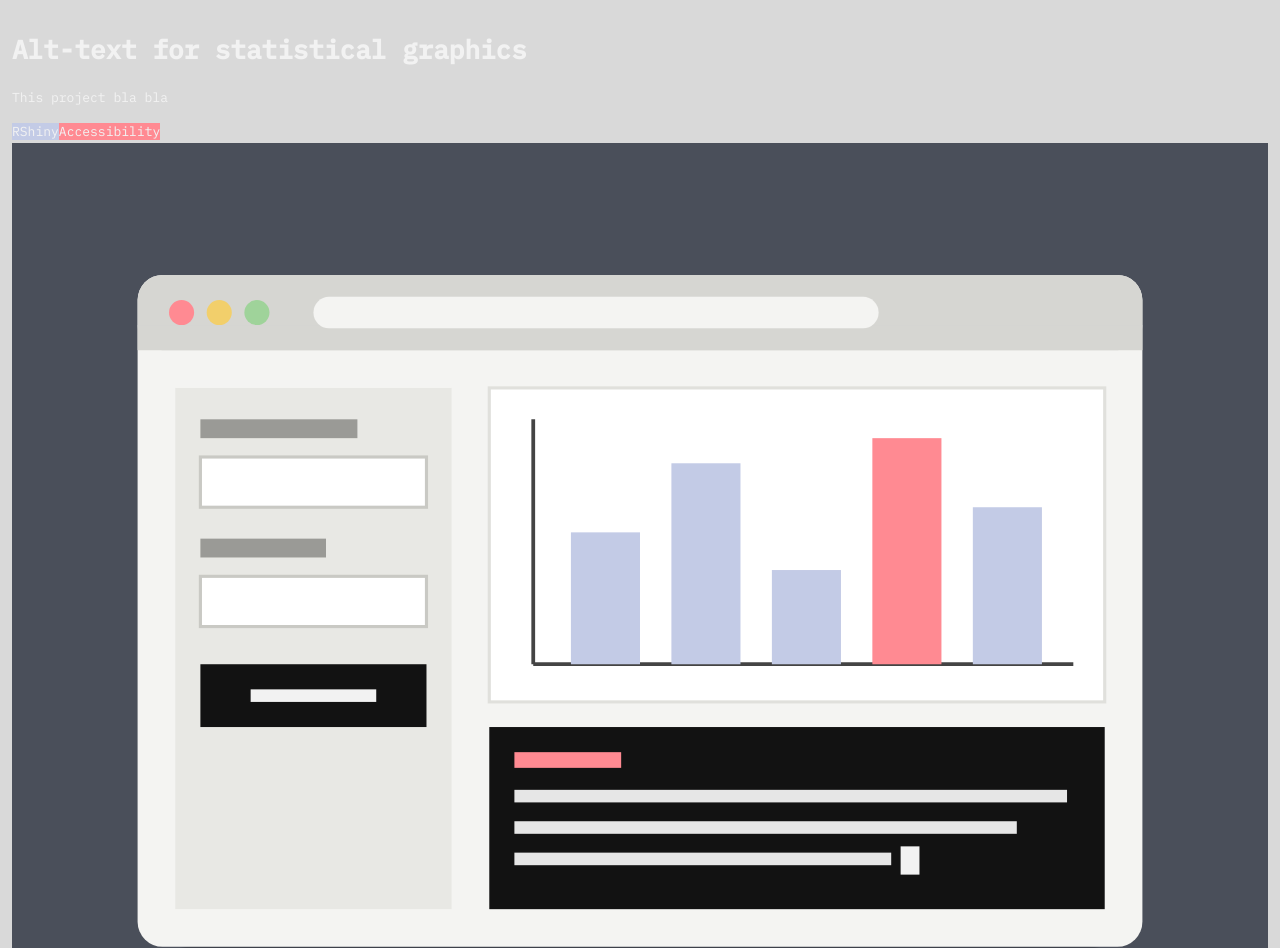
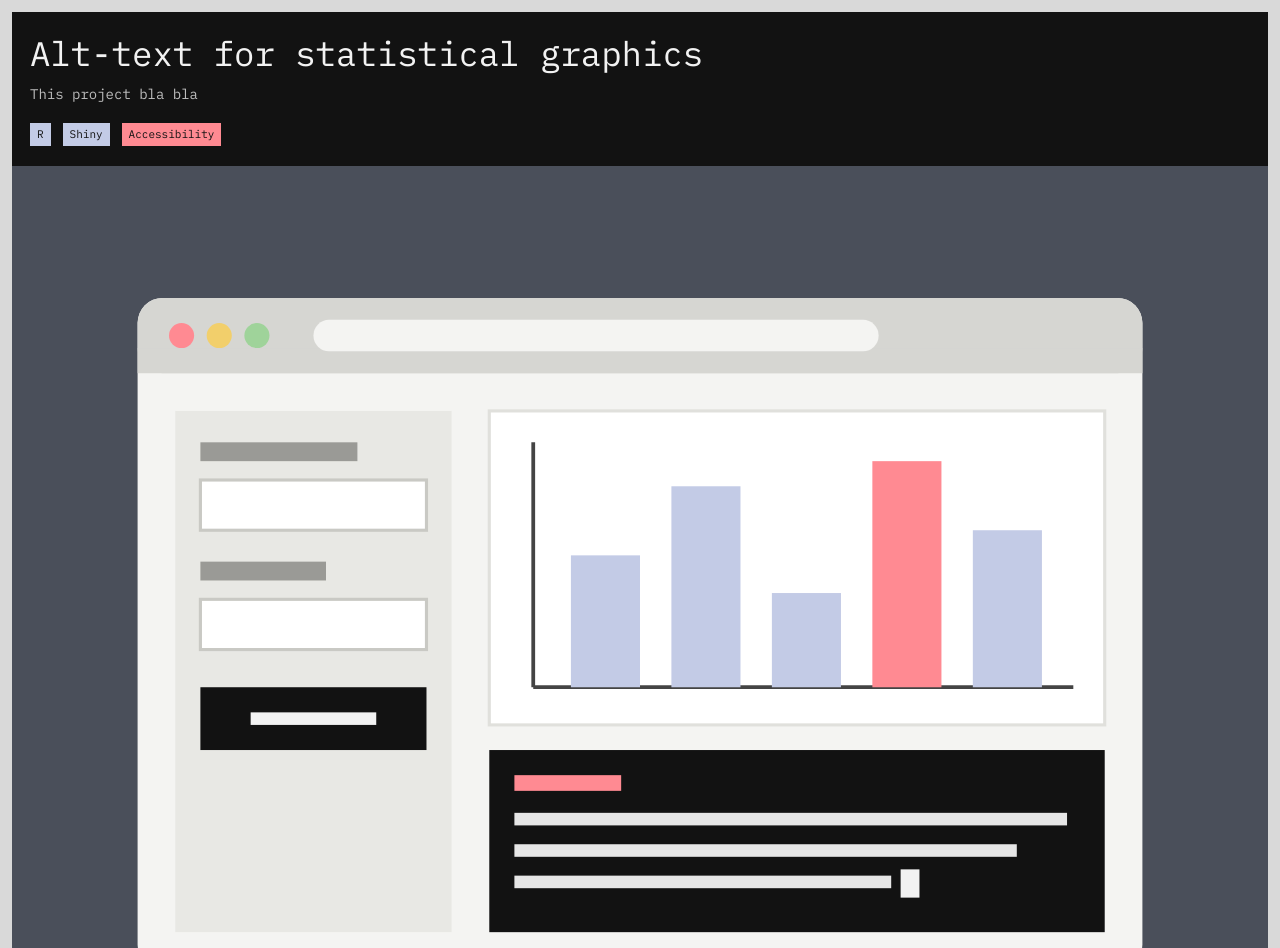
Before and after one commit to maliny12/plotnarrate_page, a plain HTML site: page index.html in a window 1280 px wide. Shown: the top 948 px of the page. Drawn offline with Linux system fonts and the light colour scheme.

Commit message:
styling: header

```diff
--- a/style.css
+++ b/style.css
@@ -21,3 +21,39 @@ body {
     padding: var(--gap);
     overflow-x: clip;
 }
+
+.head {
+    background: var(--panel);
+    padding: 22px 18px 20px
+}
+
+.head h1 {
+    font-size: clamp(24px, 3.4vw, 34px);
+    font-weight: 400;
+    line-height: 1.15;
+    margin: 0 0 10px
+}
+
+.head p {
+    margin: 0;
+    max-width: 70ch;
+    color: var(--soft);
+    font-size: 14px
+}
+
+.head .tags {
+    padding-top: 18px
+}
+
+.tags {
+    display: flex;
+    flex-wrap: wrap;
+    gap: 12px
+}
+
+.tag {
+    font-size: 11px;
+    color: #111;
+    padding: 3px 7px;
+    line-height: 1.5
+}
```
